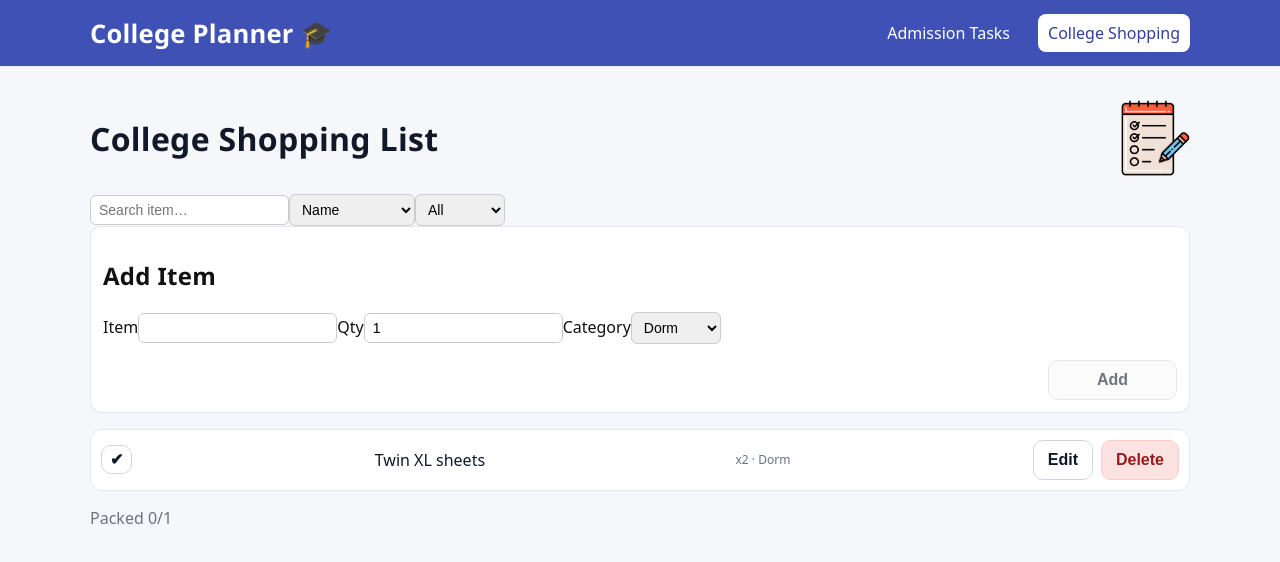
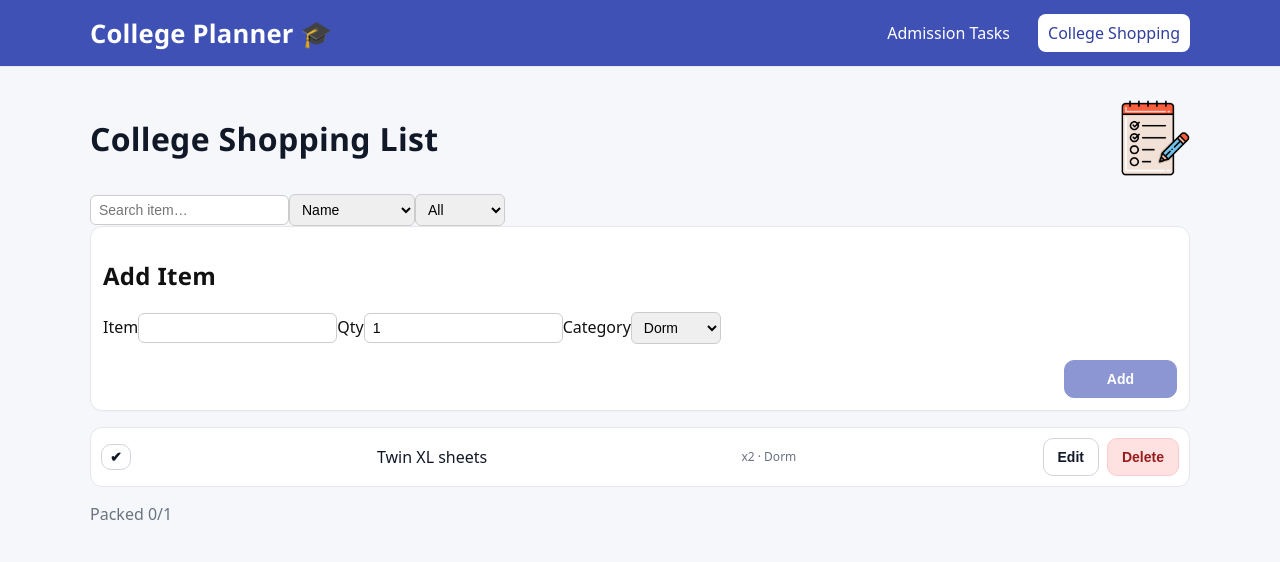
Before and after one commit to volha83/College-Planner, a React (Vite) app: page /shopping in a window 1280 px wide. Shown: the top 562 px of the page. Built offline with nearby package versions, Linux system fonts and the light colour scheme; no server answers.

Commit message:
updated CollegesListItem

```diff
--- a/src/App.css
+++ b/src/App.css
@@ -120,7 +120,7 @@ h3 {
   background: #a5aac2;
   border-color: #969ab2;
 }
-.btn-primary {
+/* .btn-primary {
   background: '#3f51b5';
   color: 'white';
   padding: '0.6em 1.4em';
@@ -128,4 +128,16 @@ h3 {
   cursor: 'pointer';
   padding-left: 3em;
   padding-right: 3em;
+} */
+.btn-primary {
+  background: #3f51b5;
+  border-color: #3f51b5;
+  color: #fff;
+  padding-left: 3em; /* если нужна широкая кнопка Add */
+  padding-right: 3em;
 }
+
+.btn-primary:hover {
+  background: #a5aac2;
+  border-color: #969ab2;
+}
--- a/src/pages/AdmissionTasks/AdmissionTasksPage.css
+++ b/src/pages/AdmissionTasks/AdmissionTasksPage.css
@@ -1,15 +1,15 @@
 .page {
-  padding: 24px;
+  padding: 0 20px;
   max-width: 100%;
   /* margin: 0 auto; */
-  margin: 2em;
+  margin: 2em auto;
 }
 
 .toolbar {
   display: flex;
   gap: 8px;
   align-items: center;
-  margin-bottom: 16px;
+  margin: 16px 0 20px;
 }
 
 .card {
@@ -29,6 +29,15 @@
 .form .notes {
   display: block;
   margin-top: 8px;
+}
+
+.form .actions {
+  display: flex;
+  justify-content: flex-end;
+}
+.form .actions .btn {
+  padding-left: 3em;
+  padding-right: 3em;
 }
 
 .list {
@@ -81,7 +90,14 @@ button {
   border-radius: 6px;
   border: 1px solid #ccc;
 }
-button {
+
+@media (max-width: 860px) {
+  .form .grid {
+    grid-template-columns: 1fr;
+  }
+}
+
+/* button {
   font-size: 1rem;
   padding: 10px 20px;
   background-color: #3f51b5;
@@ -101,4 +117,4 @@ button:hover {
   padding-right: 3em;
   display: block;
   margin-left: auto;
-}
+} */
```
